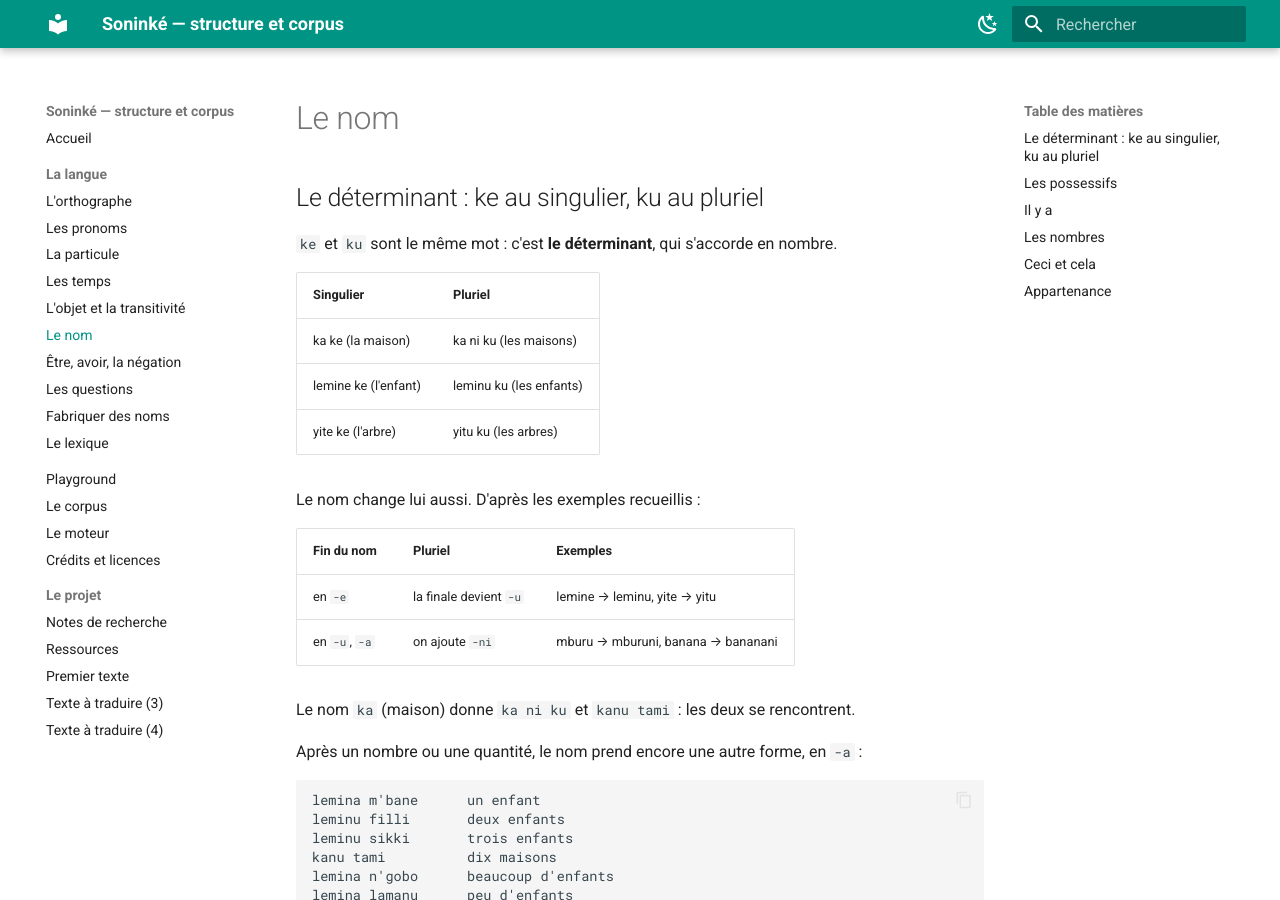
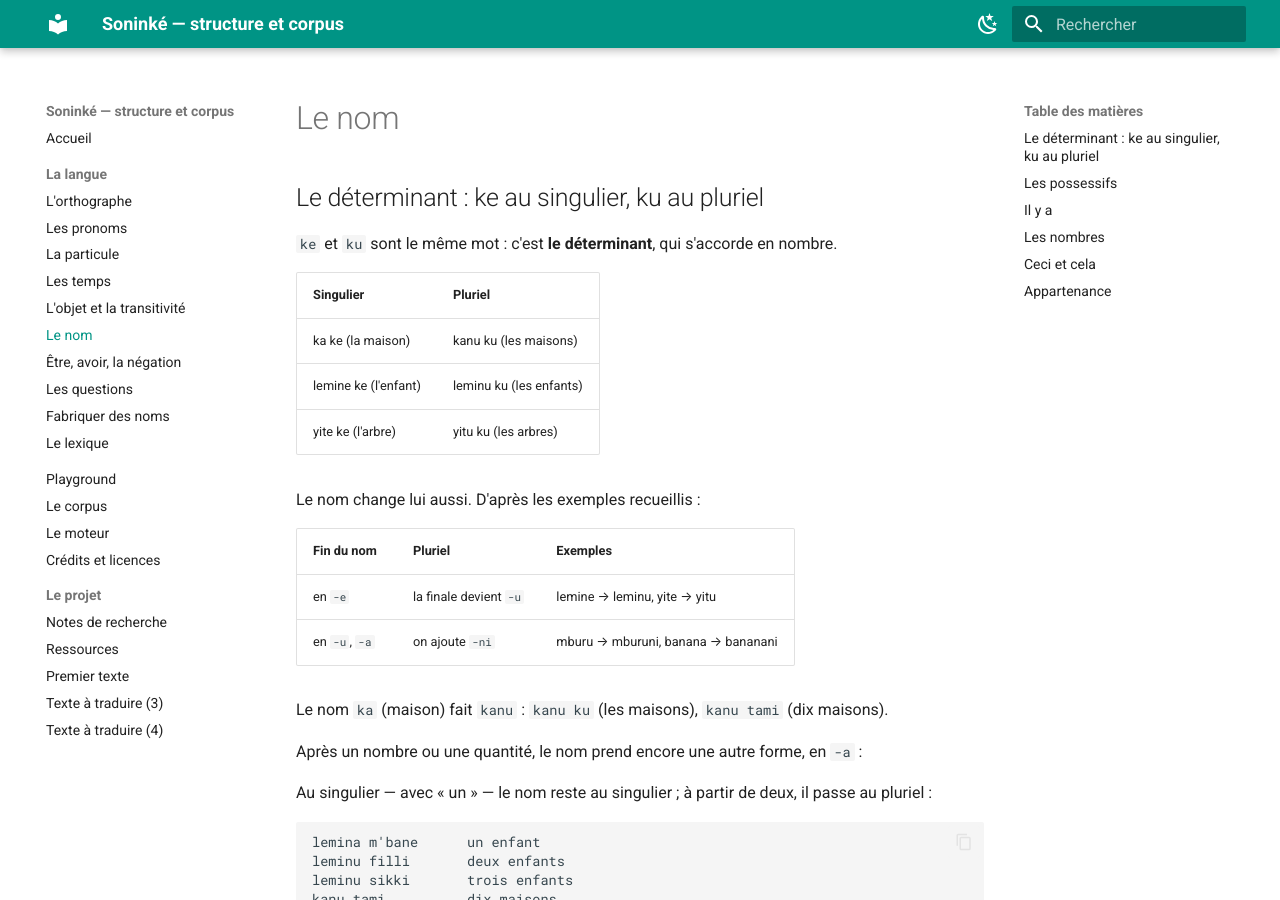
Before and after one commit to oscarmedra/snk_engine, an MkDocs documentation site: the page built from docs/langue/nom.md, in a window 1280 px wide and 900 px high. Built offline with MkDocs 1.6.1 and Material for MkDocs 9.7.7, drawn with Linux system fonts in a browser that asks for light colours; some of the changed text lies outside the part shown.

Commit message:
Corrections : kanu ku, le singulier avec « un », xale marque l'appartenance
Co-Authored-By: Claude Opus 5 <noreply@anthropic.com>

````diff
--- a/docs/langue/nom.md
+++ b/docs/langue/nom.md
@@ -6,7 +6,7 @@
 
 | Singulier | Pluriel |
 |---|---|
-| ka ke (la maison) | ka ni ku (les maisons) |
+| ka ke (la maison) | kanu ku (les maisons) |
 | lemine ke (l'enfant) | leminu ku (les enfants) |
 | yite ke (l'arbre) | yitu ku (les arbres) |
 
@@ -17,9 +17,12 @@ Le nom change lui aussi. D'après les exemples recueillis :
 | en `-e` | la finale devient `-u` | lemine → leminu, yite → yitu |
 | en `-u`, `-a` | on ajoute `-ni` | mburu → mburuni, banana → bananani |
 
-Le nom `ka` (maison) donne `ka ni ku` et `kanu tami` : les deux se rencontrent.
+Le nom `ka` (maison) fait `kanu` : `kanu ku` (les maisons), `kanu tami` (dix maisons).
 
 Après un nombre ou une quantité, le nom prend encore une autre forme, en `-a` :
+
+Au singulier — avec « un » — le nom reste au singulier ; à partir de deux, il passe
+au pluriel :
 
 ```
 lemina m'bane      un enfant
````
Also changed, not shown: other parts of docs/langue/nom.md (+2 -0 lines), docs/langue/lexique.md (+1 -1 lines), 1 other file.
